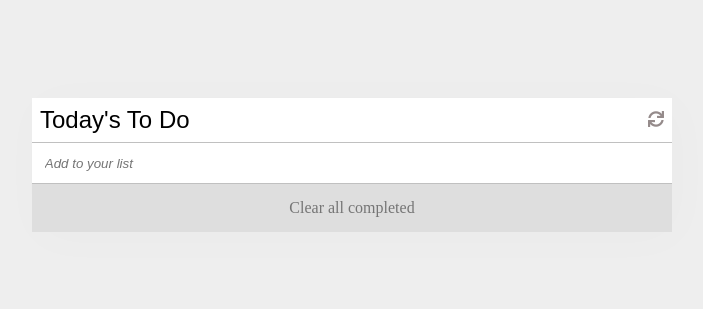
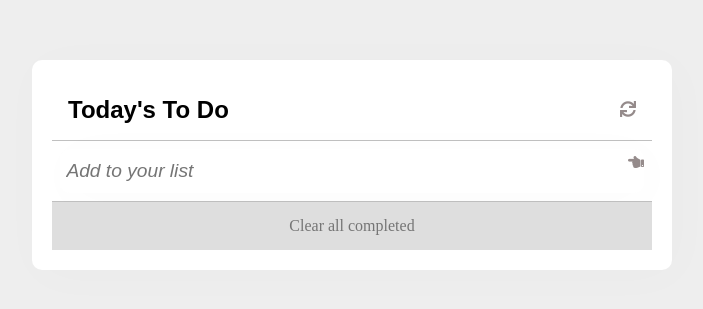
Before and after one commit to Ukaypromise/Todo-List, a website built with webpack: page src/index.html in a window 1280 px wide. Shown: the part 235-544 px from the top of the page, without its empty margins (288-991 px from the left). Built offline with nearby package versions, Linux system fonts and the light colour scheme.

Commit message:
Update input form and added styles

```diff
--- a/src/index.html
+++ b/src/index.html
@@ -29,6 +29,7 @@
               placeholder="Add to your list"
               class="insert-text"
             />
+            <i id="icon" class="fas fa-hand-point-left"></i>
           </form>
         </div>
         <ul class="list-container">
--- a/src/style.css
+++ b/src/style.css
@@ -26,27 +26,35 @@ i {
   margin: auto;
   background-color: #fff;
   box-shadow: 5px 5px 50px 0 rgba(0, 0, 0, 0.02);
+  border-radius: 10px;
+  padding: 20px;
+
 }
 
 .title {
   display: flex;
   align-items: center;
   justify-content: space-between;
-  font-family: fantasy;
-  padding: 0.5rem;
+  font-family: Arial, Helvetica, sans-serif;
+  padding: 1rem;
+  font-weight: 700;
   border-bottom: solid 1px #c0c0c0;
 }
 
-.title h1 {
-  font-weight: 200;
-}
+
 
 #form {
   display: flex;
+  width: 100%;
+  margin: auto;
+  background-color: #fff;
+  box-shadow: 5px 5px 50px 0 rgba(0, 0, 0, 0.02);
+  border-radius: 10px;
+  padding: 5px 0;
 }
 
 .input-text {
-  padding: 0.4rem;
+  padding: 0.5rem;
   border-bottom: solid 1px #c0c0c0;
 }
 
@@ -55,6 +63,7 @@ i {
   padding: 0.4rem;
   border: none;
   font-style: italic;
+  font-size: 1.2rem;
 }
 
 .insert-text:focus-visible {
@@ -81,7 +90,7 @@ i {
 .li-wrapper input[type="text"] {
   border: none;
   outline: none;
-  font-family: fantasy;
+  font-family: Arial, Helvetica, sans-serif;
   width: 100%;
   font-size: 1.2rem;
 }
```
